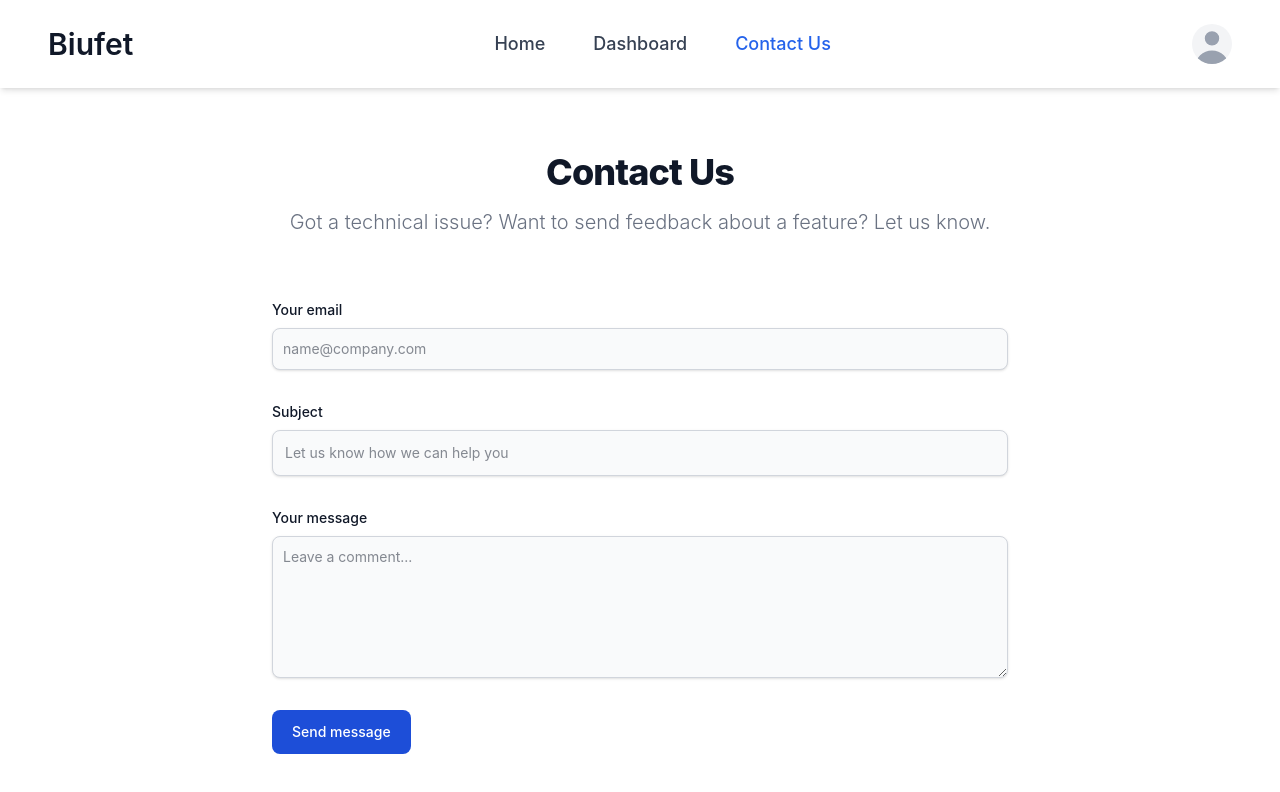
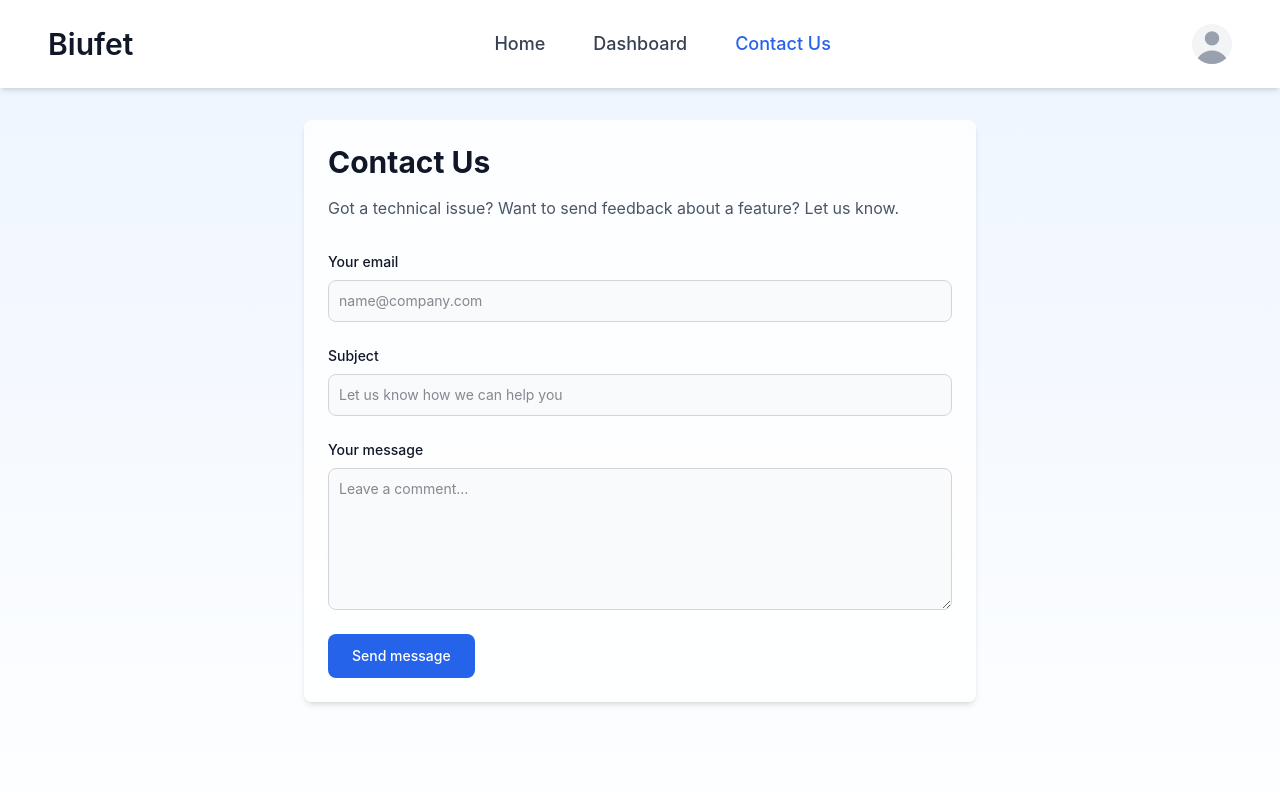
Before and after one commit to 1RedGuy/Biufet_No9, a Next.js app in the folder frontend/: page /contact in a window 1280 px wide. Shown: the top 792 px of the page. Built offline with nearby package versions, Linux system fonts and the light colour scheme.

Commit message:
contact page redesign

```diff
--- a/frontend/src/app/contact/page.jsx
+++ b/frontend/src/app/contact/page.jsx
@@ -8,10 +8,69 @@ export default function ContactUs() {
         subject: '',
         message: ''
     });
+    const [loading, setLoading] = useState(false);
+    const [status, setStatus] = useState({ type: '', message: '' });
+    const [errors, setErrors] = useState({});
 
-    const handleSubmit = (e) => {
+    const validateForm = () => {
+        const newErrors = {};
+
+        // Email validation
+        if (!formData.email) {
+            newErrors.email = 'Email is required';
+        } else if (!/\S+@\S+\.\S+/.test(formData.email)) {
+            newErrors.email = 'Please enter a valid email address';
+        }
+
+        // Subject validation
+        if (!formData.subject) {
+            newErrors.subject = 'Subject is required';
+        } else if (formData.subject.length < 3) {
+            newErrors.subject = 'Subject must be at least 3 characters long';
+        }
+
+        // Message validation
+        if (!formData.message) {
+            newErrors.message = 'Message is required';
+        } else if (formData.message.length < 10) {
+            newErrors.message = 'Message must be at least 10 characters long';
+        }
+
+        setErrors(newErrors);
+        return Object.keys(newErrors).length === 0;
+    };
+
+    const handleSubmit = async (e) => {
         e.preventDefault();
+
+        if (!validateForm()) {
+            return;
+        }
+
+        setLoading(true);
+        setStatus({ type: '', message: '' });
+
+        try {
+            // Simulate API call with timeout
+            await new Promise(resolve => setTimeout(resolve, 1000));
+
+            // Here you would normally make an API call to send the message
             console.log('Form submitted:', formData);
+
+            // Clear form and show success message
+            setFormData({ email: '', subject: '', message: '' });
+            setStatus({
+                type: 'success',
+                message: 'Thank you for your message. We will get back to you soon!'
+            });
+        } catch (error) {
+            setStatus({
+                type: 'error',
+                message: 'Failed to send message. Please try again later.'
+            });
+        } finally {
+            setLoading(false);
+        }
     };
 
     const handleChange = (e) => {
@@ -20,22 +79,41 @@ export default function ContactUs() {
             ...prev,
             [name]: value
         }));
+        // Clear error when user starts typing
+        if (errors[name]) {
+            setErrors(prev => ({
+                ...prev,
+                [name]: ''
+            }));
+        }
     };
 
     return (
-        <section className="bg-white dark:bg-gray-900 h-screen">
-            <div className="py-8 lg:py-16 px-4 mx-auto max-w-screen-md">
-                <h2 className="mb-4 text-4xl tracking-tight font-extrabold text-center text-gray-900 dark:text-white">
+        <section className="min-h-screen bg-gradient-to-b from-primary-50 to-white dark:from-primary-900 dark:to-gray-900">
+            <div className="max-w-7xl mx-auto px-4 sm:px-6 lg:px-8 py-8">
+                <div className="bg-white/80 backdrop-blur-sm dark:bg-gray-800/80 rounded-lg shadow-md p-6 mb-8 max-w-2xl mx-auto">
+                    <h2 className="text-2xl sm:text-3xl font-bold text-gray-900 dark:text-white mb-4">
                         Contact Us
                     </h2>
-                <p className="mb-8 lg:mb-16 font-light text-center text-gray-500 dark:text-gray-400 sm:text-xl">
+                    <p className="text-gray-600 dark:text-gray-300 mb-8">
                         Got a technical issue? Want to send feedback about a feature? Let us know.
                     </p>
-                <form onSubmit={handleSubmit} className="space-y-8">
+
+                    {status.message && (
+                        <div className={`mb-6 p-4 rounded-lg ${
+                            status.type === 'success'
+                            ? 'bg-green-50 text-green-800 dark:bg-green-900/50 dark:text-green-300'
+                            : 'bg-red-50 text-red-800 dark:bg-red-900/50 dark:text-red-300'
+                        }`}>
+                            {status.message}
+                        </div>
+                    )}
+
+                    <form onSubmit={handleSubmit} className="space-y-6">
                         <div>
                             <label
                                 htmlFor="email"
-                            className="block mb-2 text-sm font-medium text-gray-900 dark:text-gray-300"
+                                className="block mb-2 text-sm font-medium text-gray-900 dark:text-white"
                             >
                                 Your email
                             </label>
@@ -45,15 +123,23 @@ export default function ContactUs() {
                                 name="email"
                                 value={formData.email}
                                 onChange={handleChange}
-                            className="shadow-sm bg-gray-50 border border-gray-300 text-gray-900 text-sm rounded-lg focus:ring-primary-500 focus:border-primary-500 block w-full p-2.5 dark:bg-gray-700 dark:border-gray-600 dark:placeholder-gray-400 dark:text-white dark:focus:ring-primary-500 dark:focus:border-primary-500 dark:shadow-sm-light"
+                                className={`bg-gray-50 border text-gray-900 text-sm rounded-lg block w-full p-2.5 dark:bg-gray-700 dark:text-white transition-colors ${
+                                    errors.email
+                                    ? 'border-red-500 focus:ring-red-500 focus:border-red-500 dark:border-red-600 dark:focus:ring-red-500 dark:focus:border-red-500'
+                                    : 'border-gray-300 focus:ring-primary-600 focus:border-primary-600 dark:border-gray-600 dark:focus:ring-primary-500 dark:focus:border-primary-500'
+                                }`}
                                 placeholder="name@company.com"
-                            required
+                                disabled={loading}
                             />
+                            {errors.email && (
+                                <p className="mt-2 text-sm text-red-600 dark:text-red-400">{errors.email}</p>
+                            )}
                         </div>
+
                         <div>
                             <label
                                 htmlFor="subject"
-                            className="block mb-2 text-sm font-medium text-gray-900 dark:text-gray-300"
+                                className="block mb-2 text-sm font-medium text-gray-900 dark:text-white"
                             >
                                 Subject
                             </label>
@@ -63,15 +149,23 @@ export default function ContactUs() {
                                 name="subject"
                                 value={formData.subject}
                                 onChange={handleChange}
-                            className="block p-3 w-full text-sm text-gray-900 bg-gray-50 rounded-lg border border-gray-300 shadow-sm focus:ring-primary-500 focus:border-primary-500 dark:bg-gray-700 dark:border-gray-600 dark:placeholder-gray-400 dark:text-white dark:focus:ring-primary-500 dark:focus:border-primary-500 dark:shadow-sm-light"
+                                className={`bg-gray-50 border text-gray-900 text-sm rounded-lg block w-full p-2.5 dark:bg-gray-700 dark:text-white transition-colors ${
+                                    errors.subject
+                                    ? 'border-red-500 focus:ring-red-500 focus:border-red-500 dark:border-red-600 dark:focus:ring-red-500 dark:focus:border-red-500'
+                                    : 'border-gray-300 focus:ring-primary-600 focus:border-primary-600 dark:border-gray-600 dark:focus:ring-primary-500 dark:focus:border-primary-500'
+                                }`}
                                 placeholder="Let us know how we can help you"
-                            required
+                                disabled={loading}
                             />
+                            {errors.subject && (
+                                <p className="mt-2 text-sm text-red-600 dark:text-red-400">{errors.subject}</p>
+                            )}
                         </div>
-                    <div className="sm:col-span-2">
+
+                        <div>
                             <label
                                 htmlFor="message"
-                            className="block mb-2 text-sm font-medium text-gray-900 dark:text-gray-400"
+                                className="block mb-2 text-sm font-medium text-gray-900 dark:text-white"
                             >
                                 Your message
                             </label>
@@ -81,17 +175,36 @@ export default function ContactUs() {
                                 value={formData.message}
                                 onChange={handleChange}
                                 rows="6"
-                            className="block p-2.5 w-full text-sm text-gray-900 bg-gray-50 rounded-lg shadow-sm border border-gray-300 focus:ring-primary-500 focus:border-primary-500 dark:bg-gray-700 dark:border-gray-600 dark:placeholder-gray-400 dark:text-white dark:focus:ring-primary-500 dark:focus:border-primary-500"
+                                className={`bg-gray-50 border text-gray-900 text-sm rounded-lg block w-full p-2.5 dark:bg-gray-700 dark:text-white transition-colors ${
+                                    errors.message
+                                    ? 'border-red-500 focus:ring-red-500 focus:border-red-500 dark:border-red-600 dark:focus:ring-red-500 dark:focus:border-red-500'
+                                    : 'border-gray-300 focus:ring-primary-600 focus:border-primary-600 dark:border-gray-600 dark:focus:ring-primary-500 dark:focus:border-primary-500'
+                                }`}
                                 placeholder="Leave a comment..."
+                                disabled={loading}
                             />
+                            {errors.message && (
+                                <p className="mt-2 text-sm text-red-600 dark:text-red-400">{errors.message}</p>
+                            )}
                         </div>
+
                         <button
                             type="submit"
-                        className="py-3 px-5 text-sm font-medium text-center text-white rounded-lg bg-primary-700 sm:w-fit hover:bg-primary-800 focus:ring-4 focus:outline-none focus:ring-primary-300 dark:bg-primary-600 dark:hover:bg-primary-700 dark:focus:ring-primary-800"
+                            className="w-full sm:w-auto px-6 py-3 text-sm font-medium text-white bg-primary-600 rounded-lg hover:bg-primary-700 focus:ring-4 focus:outline-none focus:ring-primary-300 dark:bg-primary-600 dark:hover:bg-primary-700 dark:focus:ring-primary-800 transition-colors disabled:opacity-50 disabled:cursor-not-allowed flex items-center justify-center"
+                            disabled={loading}
                         >
-                        Send message
+                            {loading ? (
+                                <>
+                                    <svg className="animate-spin -ml-1 mr-3 h-5 w-5 text-white" xmlns="http://www.w3.org/2000/svg" fill="none" viewBox="0 0 24 24">
+                                        <circle className="opacity-25" cx="12" cy="12" r="10" stroke="currentColor" strokeWidth="4"></circle>
+                                        <path className="opacity-75" fill="currentColor" d="M4 12a8 8 0 018-8V0C5.373 0 0 5.373 0 12h4zm2 5.291A7.962 7.962 0 014 12H0c0 3.042 1.135 5.824 3 7.938l3-2.647z"></path>
+                                    </svg>
+                                    Sending...
+                                </>
+                            ) : 'Send message'}
                         </button>
                     </form>
+                </div>
             </div>
         </section>
     );
--- a/frontend/src/app/dashboard/[groupId]/page.jsx
+++ b/frontend/src/app/dashboard/[groupId]/page.jsx
@@ -89,7 +89,6 @@ export default function GroupPage() {
                     </div>
                 </div>
 
-                {/* Companies Grid */}
                 <div className="grid grid-cols-1 sm:grid-cols-2 lg:grid-cols-3 gap-6">
                     {companies.map((company) => (
                         <Link
```
Lines whose indentation alone changed are shown as unchanged.
